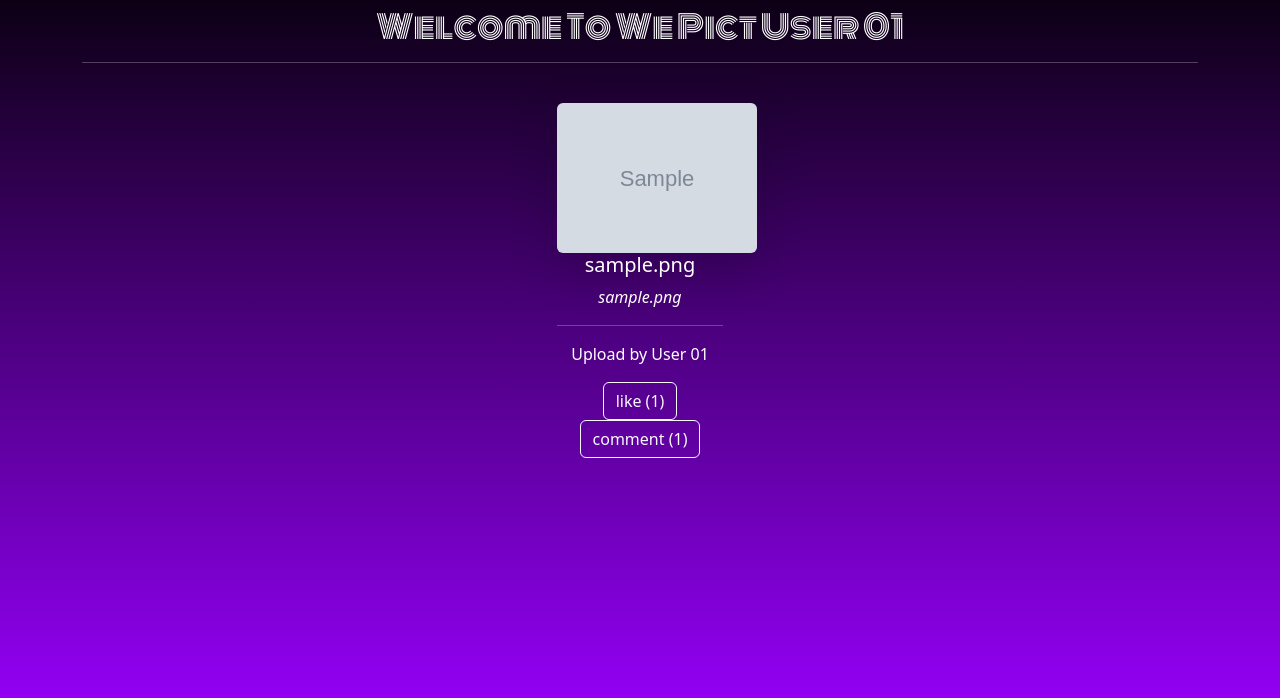
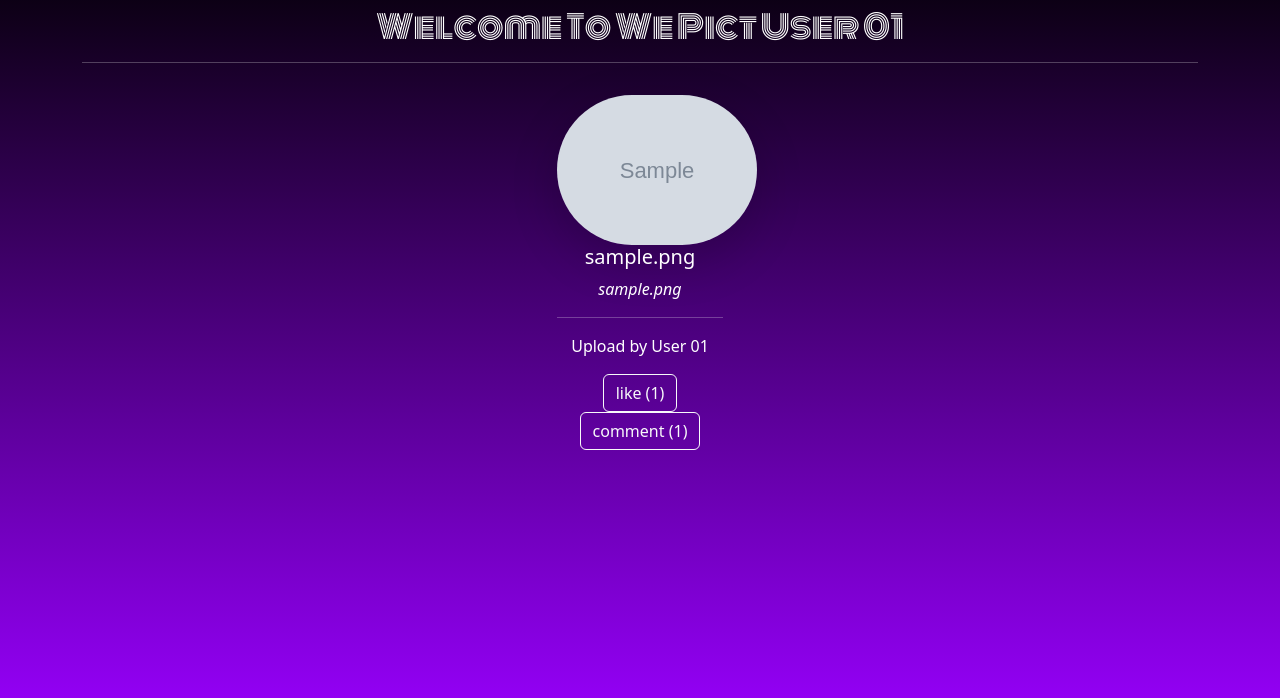
Before and after one commit to whyxv/wepict, a PHP site: page /admin.php in a window 1280 px wide. Shown: the part 66-764 px from the top of the page. Run offline with PHP 8.4, Linux system fonts and the light colour scheme; a user stored in the database is signed in; data comes from the database, SQL or seed files in the repository; tables that the repository leaves empty hold one stand-in row (values such as "Sample post"); grey boxes marked "Sample" are stand-in pictures.

Commit message:
update bentuk col

```diff
--- a/admin.php
+++ b/admin.php
@@ -64,9 +64,9 @@ if (isset($_POST['logout'])) {
       $sql = mysqli_query($conn, "select * from foto,user where foto.userid=user.userid");
       while ($data = mysqli_fetch_array($sql)) {
       ?>
-        <div class="col-sm-2 my-4 justify-content-center">
+        <div class="col-sm-2 my-3 justify-content-center">
           <div class="text-center">
-            <img class="rounded shadow-lg" src="gambar/<?= $data['lokasifile'] ?>" alt="foto" width="200px">
+            <img class="rounded-pill shadow-lg" src="gambar/<?= $data['lokasifile'] ?>" alt="foto" width="200px">
           </div>
           <div class="text-center text-white">
               <h5><?= $data['judulfoto'] ?></h5>
```
